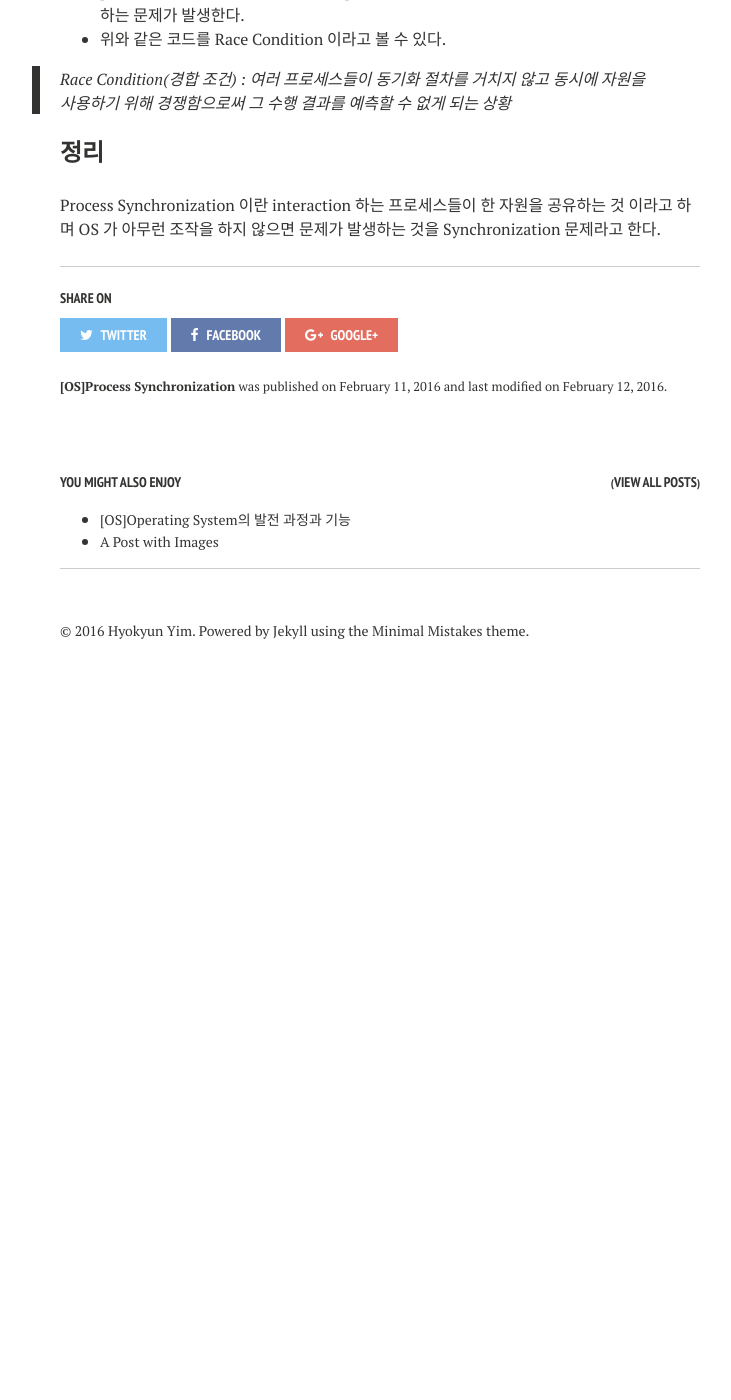
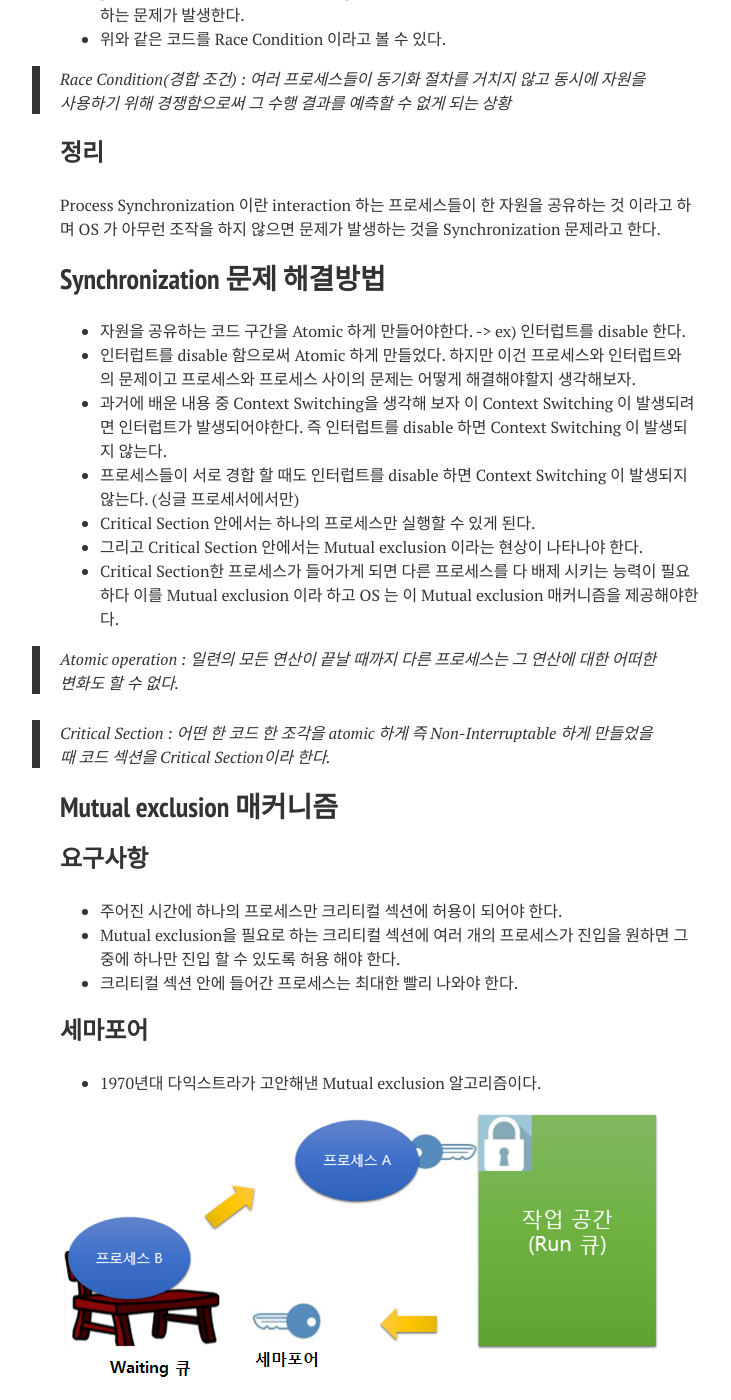
Before and after one commit to yimok/yimok.github.io, a Jekyll site: the page built from _posts/2016-02-11-OS-process-synchronization.md, in a window 1280 px wide and 1400 px high, scrolled down 3238 px. Shown: the whole window, without its empty margins (260-991 px from the left). Built offline with Jekyll 4.4.1, drawn with Linux system fonts in a browser that asks for light colours; nearby versions of some CDN libraries; before the commit the page ends 3927 px from its top, so only the background shows below that; some of the changed text lies outside the part shown.

Commit message:
post 2 update

````diff
--- a/_posts/2016-02-11-OS-process-synchronization.md
+++ b/_posts/2016-02-11-OS-process-synchronization.md
@@ -135,3 +135,114 @@
 ### 정리
 
 Process Synchronization 이란 interaction 하는 프로세스들이 한 자원을 공유하는 것 이라고 하며 OS 가 아무런 조작을 하지 않으면 문제가 발생하는 것을 Synchronization 문제라고 한다.
+
+## Synchronization 문제 해결방법
+
+- 자원을 공유하는 코드 구간을 Atomic 하게 만들어야한다. -> ex) 인터럽트를 disable 한다.
+- 인터럽트를 disable 함으로써 Atomic 하게 만들었다. 하지만 이건 프로세스와 인터럽트와 의 문제이고 프로세스와 프로세스 사이의 문제는 어떻게 해결해야할지 생각해보자.
+-  과거에 배운 내용 중 Context Switching을 생각해 보자 이 Context Switching 이 발생되려면 인터럽트가 발생되어야한다. 즉 인터럽트를 disable 하면 Context Switching 이 발생되지 않는다.
+- 프로세스들이 서로 경합 할 때도 인터럽트를 disable 하면 Context Switching 이 발생되지 않는다. (싱글 프로세서에서만)
+- Critical Section 안에서는 하나의 프로세스만 실행할 수 있게 된다.
+- 그리고 Critical Section 안에서는 Mutual exclusion 이라는 현상이 나타나야 한다.
+- Critical Section한 프로세스가 들어가게 되면 다른 프로세스를 다 배제 시키는 능력이 필요하다 이를 Mutual exclusion 이라 하고 OS 는 이 Mutual exclusion 매커니즘을 제공해야한다.
+
+>Atomic operation : 일련의 모든 연산이 끝날 때까지 다른 프로세스는 그 연산에 대한 어떠한 변화도 할 수 없다.
+
+>Critical Section : 어떤 한 코드 한 조각을 atomic 하게 즉 Non-Interruptable 하게 만들었을 때 코드 섹션을 Critical Section이라 한다.
+
+## Mutual exclusion 매커니즘
+
+### 요구사항
+
+- 주어진 시간에 하나의 프로세스만 크리티컬 섹션에 허용이 되어야 한다.
+- Mutual exclusion을 필요로 하는 크리티컬 섹션에 여러 개의 프로세스가 진입을 원하면 그 중에 하나만 진입 할 수 있도록 허용 해야 한다.
+- 크리티컬 섹션 안에 들어간 프로세스는 최대한 빨리 나와야 한다.
+
+### 세마포어
+
+- 1970년대 다익스트라가 고안해낸 Mutual exclusion 알고리즘이다.
+<figure>
+	<img src="/images/post2-2.PNG" alt="">
+</figure>
+
+- 위 그림에서 세마포어는 열쇠, 그리고 열쇠를 관리하는 자는 OS, 벤치는 Waiting 큐, 작업공간은 Run 큐이다.
+- 위와 같은 메커니즘이 세마포어 메커니즘이라 한다.
+- 세마포어는 Synchronization을 제공해주는 정수형 변수로 있다[1] , 없다[0] 으로 표현한다.
+
+
+#### 세마포어 API
+
+
+1. 열쇠 줘 : lock(Semaphore)       , wait(Semaphore)      , P(Semaphore)
+2. 열쇠 받아 : unlock(Semaphore)   , signal(Semaphore)     , V(Semaphore)
+
+
+>lock , unlock 은 Synchronization 관점 에서의 API
+>
+>wait , signal 은 process state transition을 야기하는 API ( 스케줄링 관점 )
+
+
+
+```
+// 위 그림을 코드로 구현
+
+semaphore S1 = 1 ;
+
+Task1()
+{
+	P(S1)
+
+		use pr;
+
+	V(S1)
+
+}
+
+Taske2()
+{
+	P(S1)
+
+		use pr;
+
+	V(S1)
+
+}
+
+
+```
+
+- 세마포어는 무슨 값으로 초기화 시켜야 할까? ->  1로 초기화 (바이너리 세마포어)
+- 만약 작업공간이 하나 더 증가 한다면 세마포어 변수(카운팅 세마포어)는 2,1,0를 가진다.
+- 카운팅 세마포어는 초기값을 2로 초기화 시킨다.
+
+#### 스케줄링 관점의 세마포어
+
+<figure>
+	<img src="/images/post2-3.PNG" alt="">
+</figure>
+
+- 인터럽트 서비스 루틴은 깨어나야 하므로 signal(s) = V(s)
+- Task 는 자고 있어야하므로 wait(s) = P(s)
+- 초기값은 0으로 주어야 Task가 먼저 수행한다고 할지라도 대기 상태로 들어간다.
+
+#### Producer/Consumer
+
+<figure>
+	<img src="/images/post2-4.PNG" alt="">
+</figure>
+
+- Producer 프로세스는 데이터를 생성만하는 것이고 Consumer 프로세스는 데이터를 읽어간다.
+- 생성된 데이터를 Consumer 에게 전달하기위에 중간에 Buffer를 사용한다.
+- Producer가 너무빨리 생성하면 Buffer 가 가득차기 때문에 이 Buffer가 빌때까지 Producer는 대기한다. 꺼꾸로 Consumer가 너무 빨리 읽으면 Buffer가 비기 때문에 Consumer가 대기한다.
+- 이를 세마포어를 이용하여 구현하면 간편하게 구현할 수 있다.
+
+<figure>
+	<img src="/images/post2-5.PNG" alt="">
+</figure>
+
+- 초기에 데이터는 없기때문에 0 이고 버퍼는 비어있기때문에 1로 초기화 한다.
+- Producer/Consumer는 스케줄링과 Mutual exclusion이 절묘하게 결합되어 있다. 이런 기능을 세마포어로 심플하게 구현 가능하다.
+
+#### 정리
+
+- 세마포어는 Mutual exclusion 도 제공해주고 스케줄링도 제공해 준다.
````
Also changed, not shown: images/post2-2.png (added), images/post2-3.png (added), images/post2-4.png (added), images/post2-5.png (added).
